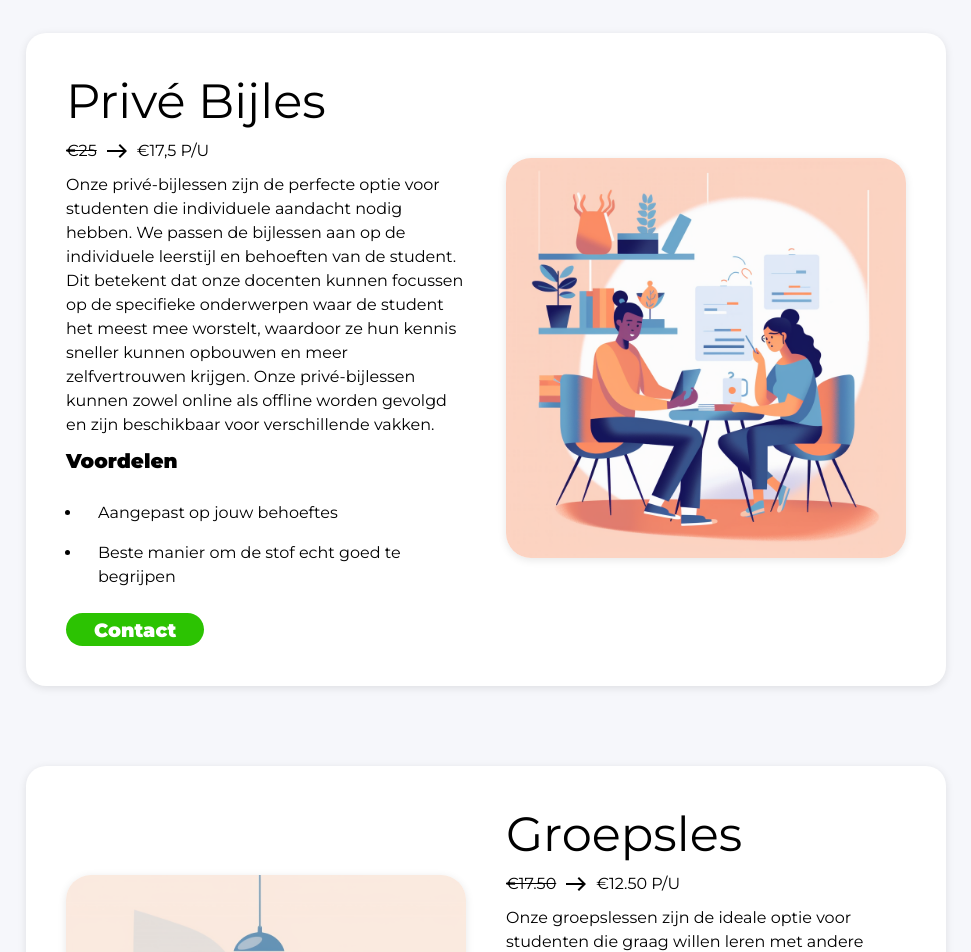
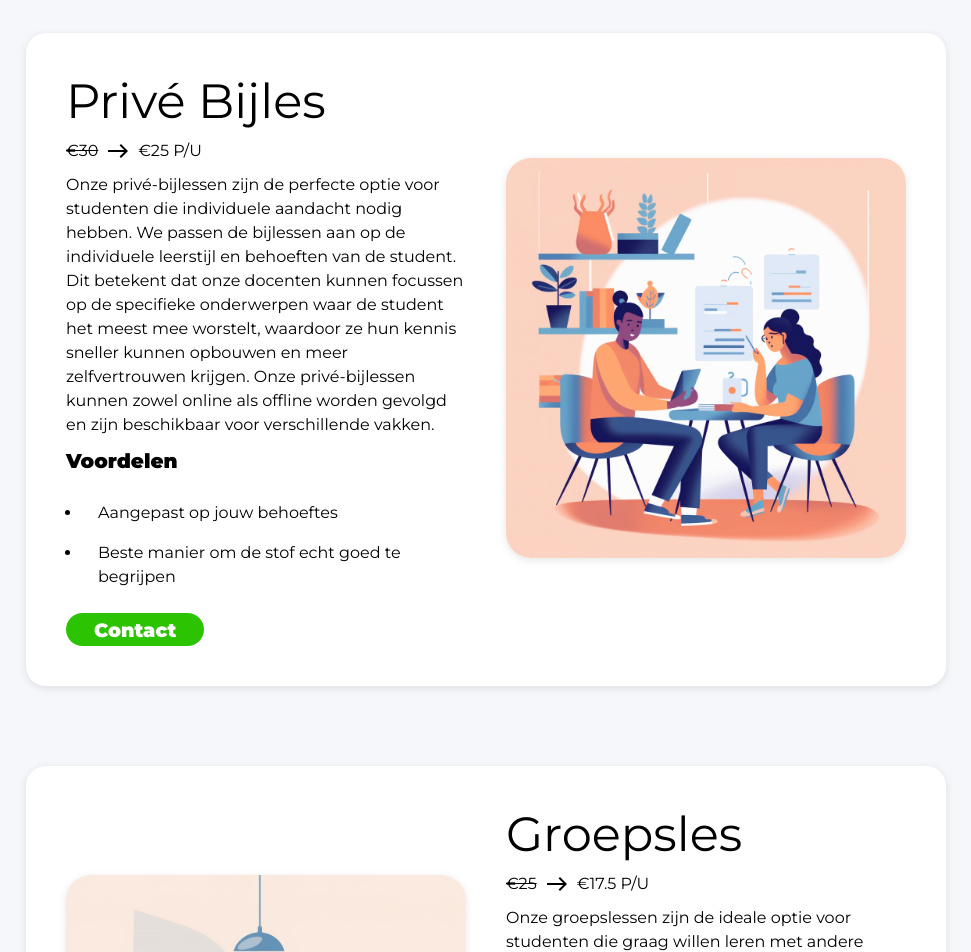
Before and after one commit to JanDomhof/Studiehalen-Website, a React (Create React App) app: page /aanbod in a window 1280 px wide. Shown: the part 1080-2032 px from the top of the page, without its empty margins (154-1125 px from the left). Built offline with nearby package versions, Linux system fonts and the light colour scheme.

Commit message:
changed prices

```diff
--- a/src/pages/Aanbod.js
+++ b/src/pages/Aanbod.js
@@ -128,10 +128,10 @@ const Aanbod = () => {
                 variant="subtitle1"
                 style={{ textDecoration: "line-through" }}
               >
-                €25
+                €30
               </Typography>
               <EastIcon />
-              <Typography variant="subtitle1">€17,5 P/U</Typography>
+              <Typography variant="subtitle1">€25 P/U</Typography>
             </Stack>
             <Typography variant="body1">
               Onze privé-bijlessen zijn de perfecte optie voor studenten die
@@ -212,10 +212,10 @@ const Aanbod = () => {
                 variant="subtitle1"
                 style={{ textDecoration: "line-through" }}
               >
-                €17.50
+                €25
               </Typography>
               <EastIcon />
-              <Typography variant="subtitle1">€12.50 P/U</Typography>
+              <Typography variant="subtitle1">€17.5 P/U</Typography>
             </Stack>
             <Typography variant="body1">
               Onze groepslessen zijn de ideale optie voor studenten die graag
```
